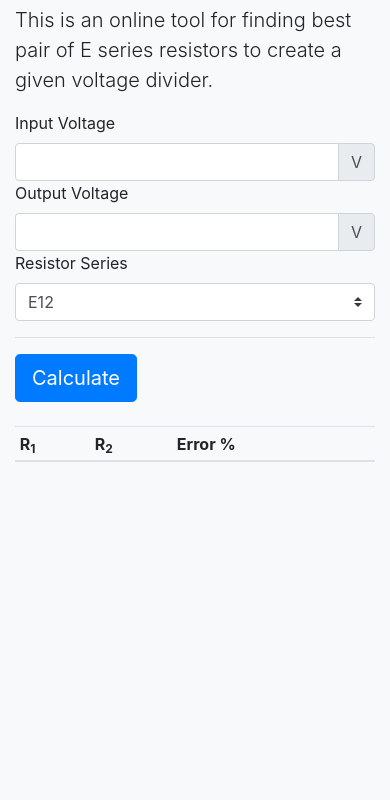
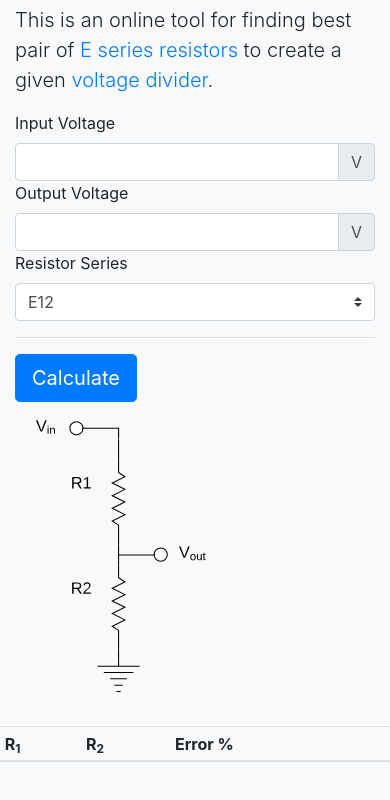
Before and after one commit to koosham/resistive-divider, a plain HTML site: page index.html in a window 390 px wide. Shown: the part 128-928 px from the top of the page. Before the commit the page ends 844 px from the top, so only its background shows below. Drawn offline with nearby package versions, Linux system fonts and the light colour scheme.

Commit message:
image + links to wikipedia + resistor units + better responsive layout

```diff
--- a/index.html
+++ b/index.html
@@ -18,11 +18,13 @@
 </head>
 
 <body class="bg-light">
-    <div class="container py-5">
+    <div class="container-md py-5">
         <!--description-->
         <h2>E Series Resistive Divider</h2>
-        <p class="lead">This is an online tool for finding best pair of E series resistors to create a given voltage divider.</p>
+        <p class="lead">This is an online tool for finding best pair of <a href="https://en.wikipedia.org/wiki/E_series_of_preferred_numbers" target="_blank">E series resistors</a> to create a given <a href="https://en.wikipedia.org/wiki/Voltage_divider" target="_black">voltage divider</a>.</p>
 
+        <div class="row">
+            <div class="col-md-6">
                 <!--inputs-->
                 <form>
                     <label for="vi">Input Voltage</label>
@@ -53,9 +55,16 @@
                     <hr>
                     <button class="btn btn-primary btn-lg" type="submit" id="calc" onclick="calculate('vi', 'vo', 'series', 'results'); return false;">Calculate</button>
                 </form>
+            </div>
+
+            <div class="col-md-3 offset-md-3">
+                <img src=img/voltage_divider.svg height="300px">
+            </div>
+        </div>
 
         <br>
 
+        <div class="row">
             <!--results-->
             <table class="table table-sm table-striped">
                 <thead>
@@ -68,6 +77,7 @@
 
                 <tbody id="results"></tbody>
             </table>
+        </div>
 
     </div>
 </body>
--- a/js/resistive-divider.js
+++ b/js/resistive-divider.js
@@ -53,8 +53,8 @@ function show(destId, resistors)
     var r1 = row.insertCell(0);
     var r2 = row.insertCell(1);
     var error = row.insertCell(2);
-    r1.innerHTML = round(resistors.r1, 2);
-    r2.innerHTML = round(resistors.r2, 2);
+    r1.innerHTML = (resistors.r1 < 1000) ? (round(resistors.r1, 2) + ' K&Omega;') : ((round(resistors.r1, 2) / 1000) + ' M&Omega;');
+    r2.innerHTML = (resistors.r2 < 1000) ? (round(resistors.r2, 2) + ' K&Omega;') : ((round(resistors.r2, 2) / 1000) + ' M&Omega;');
     error.innerHTML = round(resistors.error * 100.0, 4);
 }
 
```
Also changed, not shown: img/voltage_divider.svg (added). Lines whose indentation alone changed are shown as unchanged.
